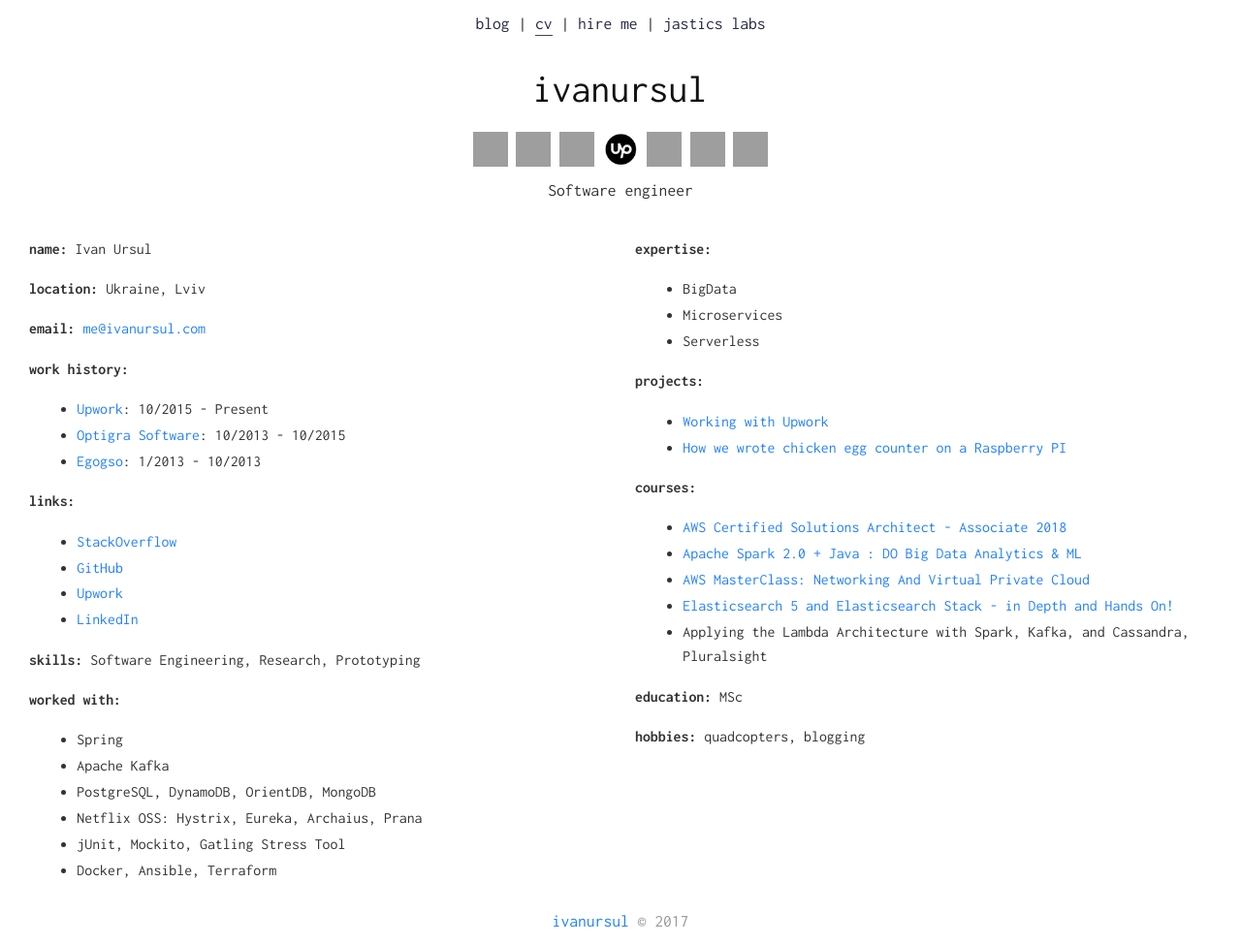
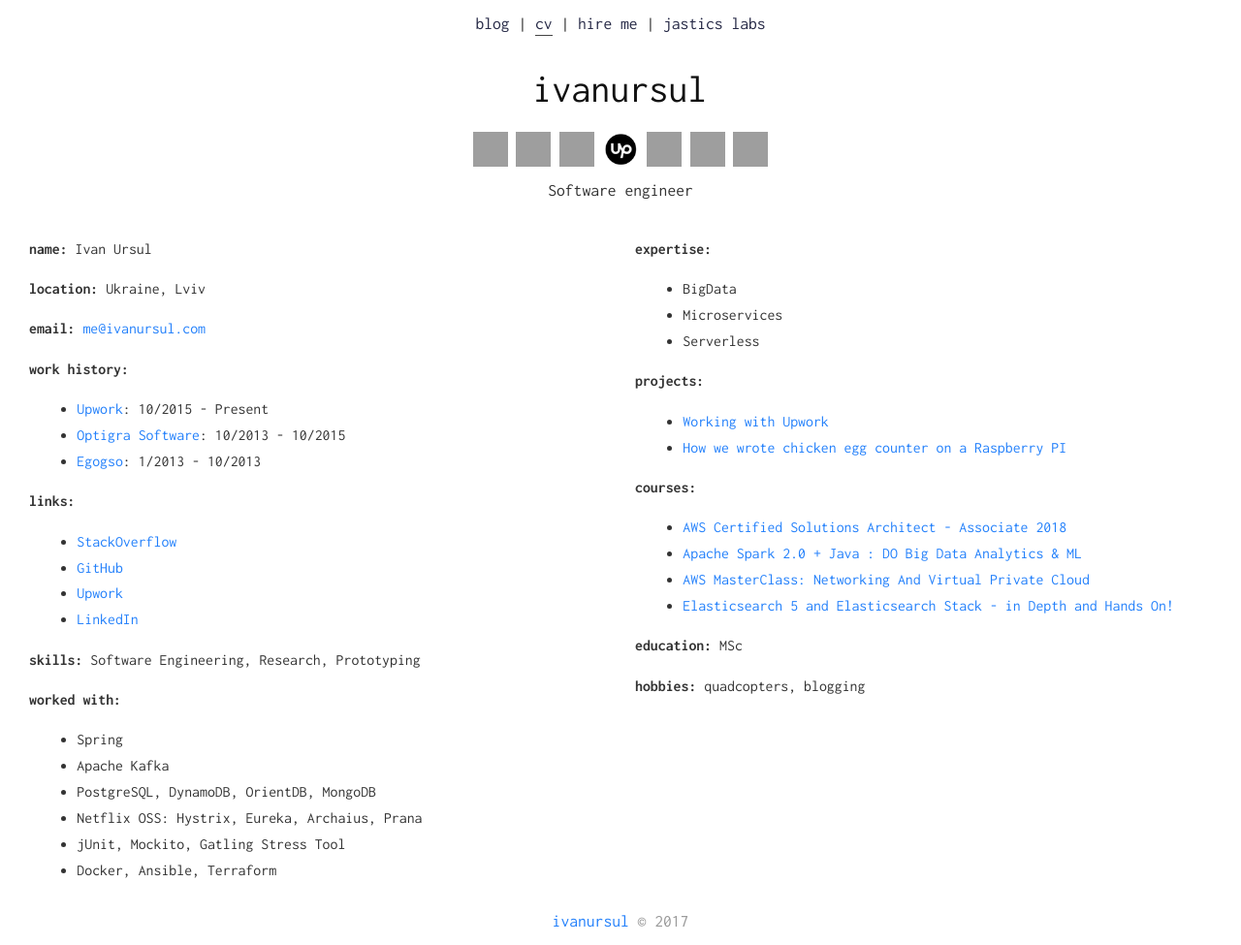
Before and after one commit to ivanursul/ivanursul, a Jekyll site: the page built from cv.html, in a window 1280 px wide. Shown: the whole page at 97% size. Built offline with Jekyll 4.4.1, drawn with Linux system fonts in a browser that asks for light colours; grey boxes are pictures that could not be loaded.

Commit message:
Removed pluralsight course: you don't have a certificate from there and you can't prove that you watched it from Volodymyr's account. No one will believe you

```diff
--- a/cv.html
+++ b/cv.html
@@ -74,7 +74,6 @@
             <li><a href="https://ivanursul.com/assets/certificates/UC-JC1PQV21.pdf">Apache Spark 2.0 + Java : DO Big Data Analytics & ML</a></li>
             <li><a href="https://ivanursul.com/assets/certificates/UC-RK5AUSFO.pdf">AWS MasterClass: Networking And Virtual Private Cloud</a></li>
             <li><a href="https://ivanursul.com/assets/certificates/UC-IG32NSSO.pdf">Elasticsearch 5 and Elasticsearch Stack - in Depth and Hands On!</a></li>
-            <li>Applying the Lambda Architecture with Spark, Kafka, and Cassandra, Pluralsight</li>
         </ul>
 
         <p><strong>education:</strong> MSc</p>
```
